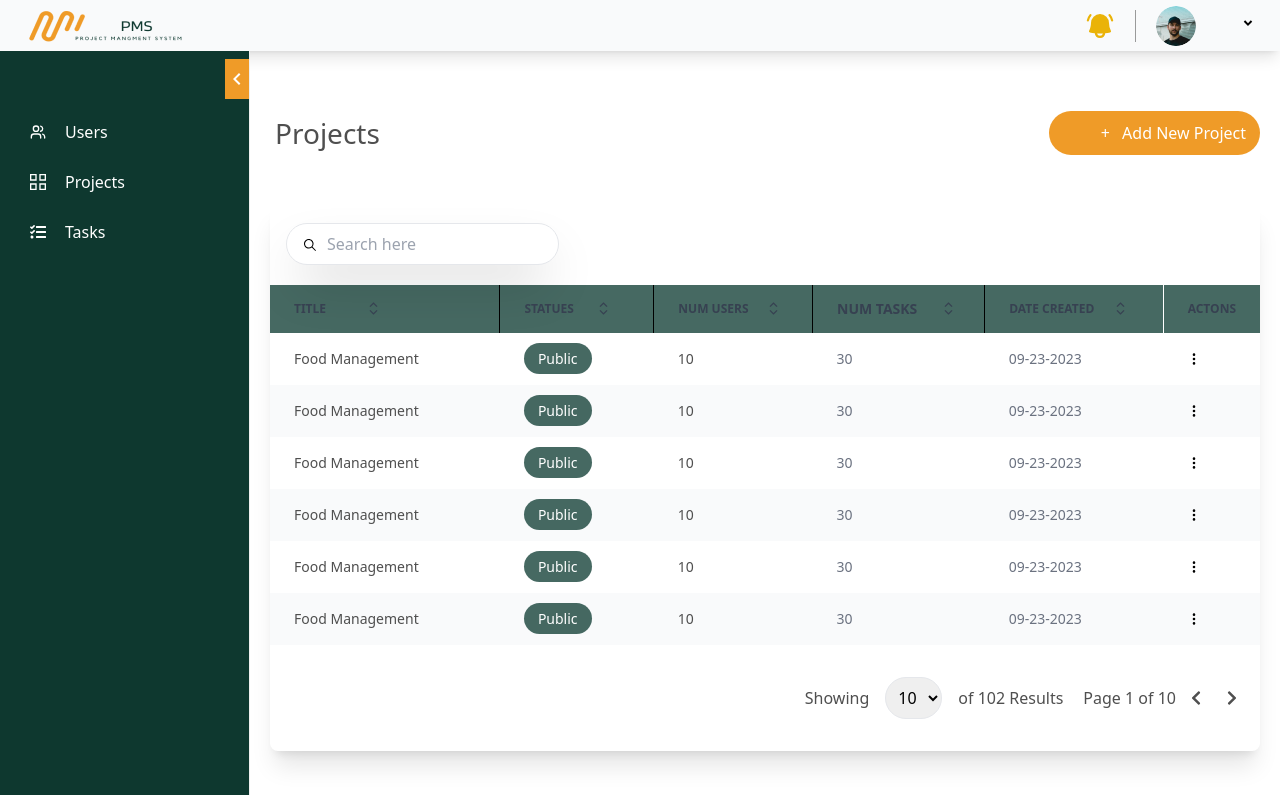
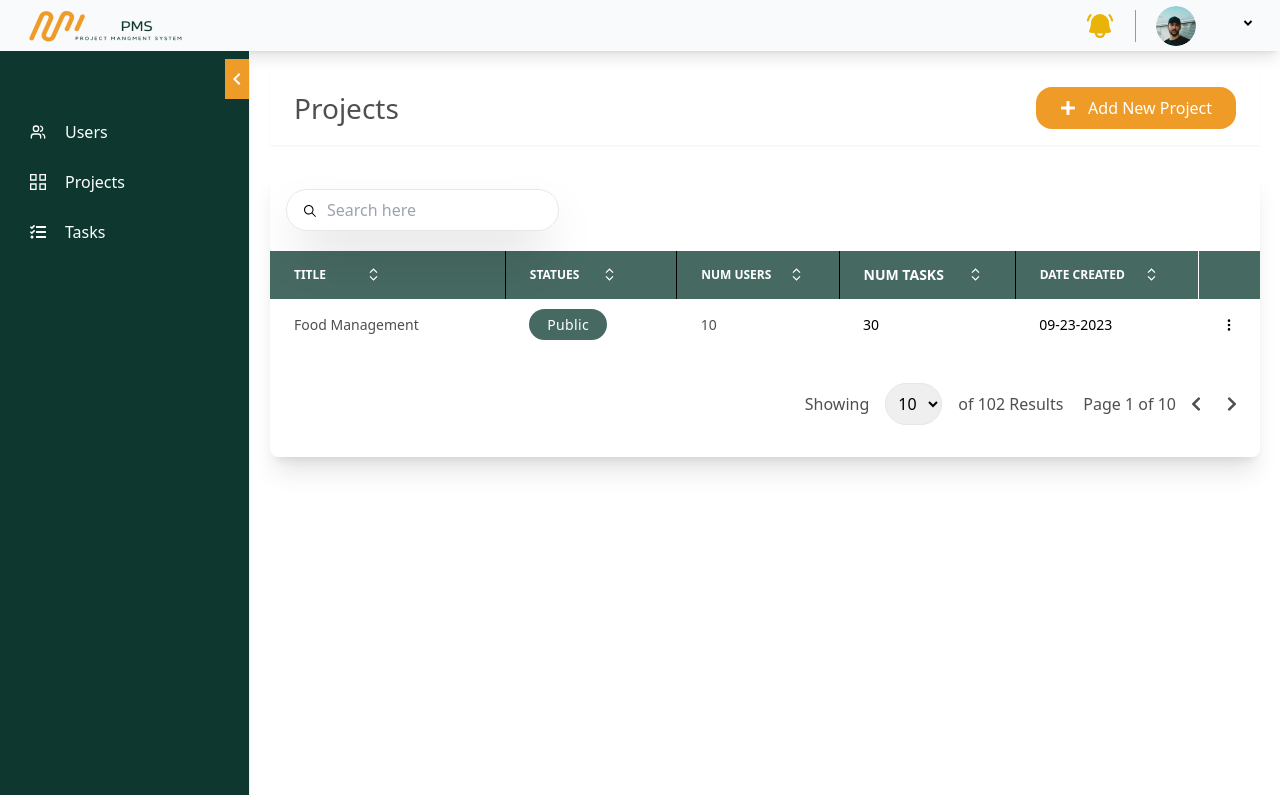
Before and after one commit to ziadyasserr/Project-Management_System, a React (Vite) app: page /projects in a window 1280 px wide. Built offline with nearby package versions, Linux system fonts and the light colour scheme; sample sign-in values are in the browser's storage.

Commit message:
table-ui

```diff
--- a/src/modules/projects/components/ProjectsList/ProjectsList.tsx
+++ b/src/modules/projects/components/ProjectsList/ProjectsList.tsx
@@ -1,197 +1,169 @@
-import React from 'react'
-import { BiExpandVertical } from 'react-icons/bi'
-import { BsThreeDotsVertical } from 'react-icons/bs'
-import { FaChevronLeft, FaChevronRight } from 'react-icons/fa'
-import { IoIosSearch } from 'react-icons/io'
+// import React from 'react'
+import { useState } from 'react';
+import { BiExpandVertical } from 'react-icons/bi';
+import { BsEye, BsPencil, BsThreeDotsVertical, BsTrash } from 'react-icons/bs';
+import { FaChevronLeft, FaChevronRight, FaPlus } from 'react-icons/fa';
+import { IoIosSearch } from 'react-icons/io';
+import { useNavigate } from 'react-router-dom';
 
 export default function ProjectsList() {
+  const [showOptions, setShowOptions] = useState(false);
+
+  const handleClick = () => {
+    setShowOptions(!showOptions);
+  };
+
+  const navigate = useNavigate();
   return (
-
     <>
-
-      <div className="title flex justify-between items-center mt-10 mb-12 pl-[5px] bg-white">
-        <h3 className='text-[#4F4F4F] font-medium text-[28px]'>Projects</h3>
-        <button className='bg-[#EF9B28] text-white py-[10px] pl-[52px] pr-[14px] rounded-[32px] text-center '><span className='mr-2'>+</span> Add New Project</button>
-      </div >
-      <div className="relative overflow-x-auto shadow-xl sm:rounded-lg mb-10">
-        <div className='w-full bg-white relative'>
-          <input type="search" placeholder='Search here' className=' shadow-2xl pl-10 py-2 focus:outline-none ml-4 my-5 border-[.7px] rounded-[24px]' />
-          <IoIosSearch className='absolute left-8 bottom-8' />
+      <div>
+        <div className="title flex justify-between  shadow-sm px-6 py-4 mb-6">
+          <h3 className="text-[#4F4F4F] font-medium text-[28px]">Projects</h3>
+          <button
+            className="bg-primary text-white  rounded-2xl py-2 px-6 text-center flex items-center gap-3"
+            onClick={() => navigate('/project-form')}
+          >
+            <span className="">
+              <FaPlus />
+            </span>
+            Add New Project
+          </button>
         </div>
-        <table className="w-full text-sm text-left rtl:text-right text-gray-500 dark:text-gray-400">
-          <thead className="text-xs text-gray-700 uppercase bg-[#315951E5] dark:[#315951E5] dark:text-white ">
-            <tr className=''>
-              <th scope="col" className="px-6 py-4 border-r-[1px] border-black relative">
+        <div className="relative overflow-x-auto shadow-xl sm:rounded-lg">
+          <div className="w-full bg-white relative">
+            <input
+              type="search"
+              placeholder="Search here"
+              className=" shadow-2xl pl-10 py-2 focus:outline-none ml-4 my-5 border-[.7px] rounded-[24px]"
+            />
+            <IoIosSearch className="absolute left-8 bottom-8" />
+          </div>
+          <table className="w-full text-sm text-left rtl:text-right ">
+            <thead className="text-xs  uppercase bg-[#315951E5]  text-white ">
+              <tr>
+                <th
+                  scope="col"
+                  className="px-6 py-4 border-r-[1px] border-black relative"
+                >
                   Title
-                <BiExpandVertical className='absolute top-4 left-24 text-[15px]' />
+                  <BiExpandVertical className="absolute top-4 left-24 text-[15px]" />
                 </th>
-              <th scope="col" className="px-6 py-3 border-r-[1px] border-black relative">
+                <th
+                  scope="col"
+                  className="px-6 py-3 border-r-[1px] border-black relative"
+                >
                   Statues
-                <BiExpandVertical className='absolute top-4 left-24 text-[15px]' />
+                  <BiExpandVertical className="absolute top-4 left-24 text-[15px]" />
                 </th>
-              <th scope="col" className="px-6 py-3 border-r-[1px] border-black relative">
+                <th
+                  scope="col"
+                  className="px-6 py-3 border-r-[1px] border-black relative"
+                >
                   Num Users
-                <BiExpandVertical className='absolute left-28 top-4 text-[15px]' />
+                  <BiExpandVertical className="absolute left-28 top-4 text-[15px]" />
                 </th>
-              <th scope="col" className="px-6 py-3 border-r-[1px] border-black relative text-[14px]">
+                <th
+                  scope="col"
+                  className="px-6 py-3 border-r-[1px] border-black relative text-[14px]"
+                >
                   Num Tasks
-                <BiExpandVertical className='absolute left-32 top-4 text-[15px]' />
+                  <BiExpandVertical className="absolute left-32 top-4 text-[15px]" />
                 </th>
-              <th scope="col" className="px-6 py-3 relative border-r-[1px] border-white">
+                <th
+                  scope="col"
+                  className="px-6 py-3 relative border-r-[1px] border-white"
+                >
                   Date Created
-                <BiExpandVertical className='absolute top-4 left-32 text-[15px] text-center' />
+                  <BiExpandVertical className="absolute top-4 left-32 text-[15px] text-center" />
                 </th>
-              <th scope="col" className="px-6 py-3 relative w-[1%]">
-                Actons
-              </th>
+                <th scope="col" className="px-6 py-3 relative w-[1%]"></th>
               </tr>
             </thead>
             <tbody>
               <tr className="odd:bg-white odd:dark:bg-white even:bg-gray-50 even:dark:bg-white ">
-              <th scope="row" className="px-6 py-4 font-medium text-[#4F4F4F] whitespace-nowrap dark:text-[#4F4F4F]">
+                <td
+                  scope="row"
+                  className="px-6 py-4 font-medium text-[#4F4F4F] whitespace-nowrap dark:text-[#4F4F4F]"
+                >
                   Food Management
-              </th>
-              <td className="px-6 py-4">
-                <a href="" className='bg-[#315951E5] text-white py-[6px] px-[14px] rounded-[16px]'>Public</a>
-              </td>
-              <td className="px-6 py-4 text-[#4F4F4F]">
-                10
                 </td>
                 <td className="px-6 py-4">
-                30
+                  <a
+                    href=""
+                    className="bg-[#315951E5] text-white py-[6px] px-[18px] tracking-wide rounded-[16px]"
+                  >
+                    Public
+                  </a>
                 </td>
-              <td className="px-6 py-4">
-                09-23-2023
-              </td>
-              <td className="px-6 py-4">
-                <BsThreeDotsVertical className='text-black' />
-              </td>
-            </tr>
-            <tr className="odd:bg-white odd:dark:bg-[#F5F5F5] even:bg-gray-50 even:dark:bg-[#F5F5F5] ">
-              <th scope="row" className="px-6 py-4 font-medium text-[#4F4F4F] whitespace-nowrap dark:text-[#4F4F4F]">
-                Food Management
-              </th>
-              <td className="px-6 py-4">
-                <a href="" className='bg-[#315951E5] text-white py-[6px] px-[14px] rounded-[16px]'>Public</a>
-              </td>
-              <td className="px-6 py-4 text-[#4F4F4F]">
-                10
-              </td>
-              <td className="px-6 py-4">
-                30
-              </td>
-              <td className="px-6 py-4">
-                09-23-2023
-              </td>
-              <td className="px-6 py-4">
-                <BsThreeDotsVertical className='text-black' />
-              </td>
-            </tr>
-            <tr className="odd:bg-white odd:dark:bg-white even:bg-gray-50 even:dark:bg-white ">
-              <th scope="row" className="px-6 py-4 font-medium text-[#4F4F4F] whitespace-nowrap dark:text-[#4F4F4F]">
-                Food Management
-              </th>
-              <td className="px-6 py-4">
-                <a href="" className='bg-[#315951E5] text-white py-[6px] px-[14px] rounded-[16px]'>Public</a>
-              </td>
-              <td className="px-6 py-4 text-[#4F4F4F]">
-                10
-              </td>
-              <td className="px-6 py-4">
-                30
-              </td>
-              <td className="px-6 py-4">
-                09-23-2023
-              </td>
-              <td className="px-6 py-4">
-                <BsThreeDotsVertical className='text-black' />
-              </td>
-            </tr>
-            <tr className="odd:bg-white odd:dark:bg-[#F5F5F5] even:bg-gray-50 even:dark:bg-[#F5F5F5] ">
-              <th scope="row" className="px-6 py-4 font-medium text-[#4F4F4F] whitespace-nowrap dark:text-[#4F4F4F]">
-                Food Management
-              </th>
-              <td className="px-6 py-4">
-                <a href="" className='bg-[#315951E5] text-white py-[6px] px-[14px] rounded-[16px]'>Public</a>
-              </td>
-              <td className="px-6 py-4 text-[#4F4F4F]">
-                10
-              </td>
-              <td className="px-6 py-4">
-                30
-              </td>
-              <td className="px-6 py-4">
-                09-23-2023
-              </td>
-              <td className="px-6 py-4">
-                <BsThreeDotsVertical className='text-black' />
-              </td>
-            </tr>
-            <tr className="odd:bg-white odd:dark:bg-white even:bg-gray-50 even:dark:bg-white ">
-              <th scope="row" className="px-6 py-4 font-medium text-[#4F4F4F] whitespace-nowrap dark:text-[#4F4F4F]">
-                Food Management
-              </th>
-              <td className="px-6 py-4">
-                <a href="" className='bg-[#315951E5] text-white py-[6px] px-[14px] rounded-[16px]'>Public</a>
-              </td>
-              <td className="px-6 py-4 text-[#4F4F4F]">
-                10
-              </td>
-              <td className="px-6 py-4">
-                30
-              </td>
-              <td className="px-6 py-4">
-                09-23-2023
-              </td>
-              <td className="px-6 py-4">
-                <BsThreeDotsVertical className='text-black' />
-              </td>
-            </tr>
-            <tr className="odd:bg-white odd:dark:bg-[#F5F5F5] even:bg-gray-50 even:dark:bg-[#F5F5F5] ">
-              <th scope="row" className="px-6 py-4 font-medium text-[#4F4F4F] whitespace-nowrap dark:text-[#4F4F4F]">
-                Food Management
-              </th>
-              <td className="px-6 py-4">
-                <a href="" className='bg-[#315951E5] text-white py-[6px] px-[14px] rounded-[16px]'>Public</a>
-              </td>
-              <td className="px-6 py-4 text-[#4F4F4F]">
-                10
-              </td>
-              <td className="px-6 py-4">
-                30
-              </td>
-              <td className="px-6 py-4">
-                09-23-2023
-              </td>
-              <td className="px-6 py-4">
-                <BsThreeDotsVertical className='text-black' />
+                <td className="px-6 py-4 text-[#4F4F4F]">10</td>
+                <td className="px-6 py-4">30</td>
+                <td className="px-6 py-4">09-23-2023</td>
+                <td className="px-6 py-4 relative ">
+                  <BsThreeDotsVertical
+                    className="text-black cursor-pointer"
+                    onClick={handleClick}
+                  />
+                  {showOptions && (
+                    <div className="absolute bg-white border shadow-lg right-0 mr-2 mt-1 w-24 md:w-30">
+                      <ul className="space-y-1">
+                        <li>
+                          <button className="w-full text-left px-4 py-2 hover:bg-gray-100 flex items-center">
+                            <BsEye className="mr-2 text-[#0E382F]" />
+                            View
+                          </button>
+                        </li>
+                        <li>
+                          <button className="w-full text-left px-4 py-2 hover:bg-gray-100 flex items-center">
+                            <BsPencil className="mr-2 text-[#0E382F]" />
+                            Edit
+                          </button>
+                        </li>
+                        <li>
+                          <button className="w-full text-left px-4 py-2 hover:bg-gray-100 flex items-center">
+                            <BsTrash className="mr-2 text-[#0E382F]" />
+                            Delete
+                          </button>
+                        </li>
+                      </ul>
+                    </div>
+                  )}
                 </td>
               </tr>
             </tbody>
           </table>
-            <div className='py-8  flex justify-end items-center gap-5  w-full'>
-                <div className='flex justify-between items-center gap-4'>
-                <span className='text-[#4F4F4F]'>Showing</span>
-                <select name="" id="" className='border-[1px] rounded-[24px] p-2'>
-                  <option value="" className='text-[#4F4F4F]'>10</option>
-                  <option value="" className='text-[#4F4F4F]'>9</option>
-                  <option value="" className='text-[#4F4F4F]'>8</option>
-                  <option value="" className='text-[#4F4F4F]'>7</option>
-                  <option value="" className='text-[#4F4F4F]'>6</option>
+          <div className="py-8  flex justify-end items-center gap-5  w-full">
+            <div className="flex justify-between items-center gap-4">
+              <span className="text-[#4F4F4F]">Showing</span>
+              <select name="" id="" className="border-[1px] rounded-[24px] p-2">
+                <option value="" className="text-[#4F4F4F]">
+                  10
+                </option>
+                <option value="" className="text-[#4F4F4F]">
+                  9
+                </option>
+                <option value="" className="text-[#4F4F4F]">
+                  8
+                </option>
+                <option value="" className="text-[#4F4F4F]">
+                  7
+                </option>
+                <option value="" className="text-[#4F4F4F]">
+                  6
+                </option>
               </select>
-                <span className='text-[#4F4F4F]'>of 102 Results</span>
+              <span className="text-[#4F4F4F]">of 102 Results</span>
             </div>
 
-                <div className='flex justify-end items-center mr-5'>
-                  <span className='text-[#4F4F4F] mr-3'>Page 1 of 10</span>
-                  <div className='flex gap-5'>
-                  <FaChevronLeft className='text-[#4F4F4F]'/>
-                  <FaChevronRight className='text-[#4F4F4F]'/>
+            <div className="flex justify-end items-center mr-5">
+              <span className="text-[#4F4F4F] mr-3">Page 1 of 10</span>
+              <div className="flex gap-5">
+                <FaChevronLeft className="text-[#4F4F4F]" />
+                <FaChevronRight className="text-[#4F4F4F]" />
+              </div>
             </div>
           </div>
         </div>
       </div>
     </>
-
-  )
+  );
 }
```
Lines whose indentation alone changed are shown as unchanged.
